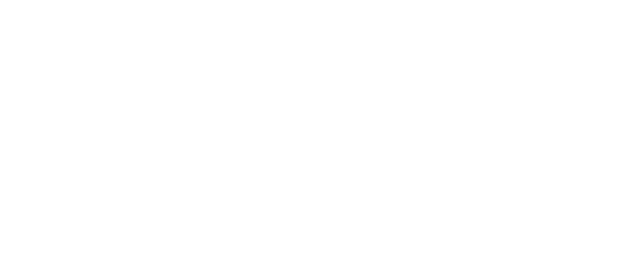
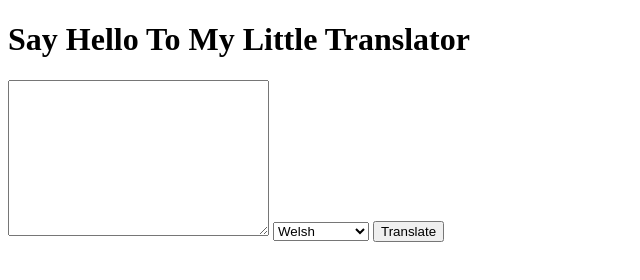
Before and after one commit to nss-day-cohort-14/spa-iife-translator-lit, a plain HTML site: page index.html in a window 1280 px wide. Shown: the whole page, without its empty margins (0-640 px from the left). Drawn offline with Linux system fonts and the light colour scheme.

Commit message:
added barebone elements to index.html

```diff
--- a/index.html
+++ b/index.html
@@ -7,6 +7,19 @@
 	<link rel="stylesheet" href="">
 </head>
 <body>
+	<header><h1>Say Hello To My Little Translator</h1></header>
+	<article>
+		<textarea name="" id="input" cols="30" rows="10"></textarea>
+		<select name="language" id="language">
+			<option value="welsh">Welsh</option>
+			<option value="mandalorian">Mandalorian</option>
+			<option value="irish">Irish</option>
+		</select>
+		<button id="button">Translate</button>
+		<section id="display"></section>
+	</article>
+
+
 	<script src="js/translator.js" type="text/javascript" charset="utf-8" async defer></script>
 	<script src="js/translator_welsh.js" type="text/javascript" charset="utf-8" async defer></script>
 </body>
```
